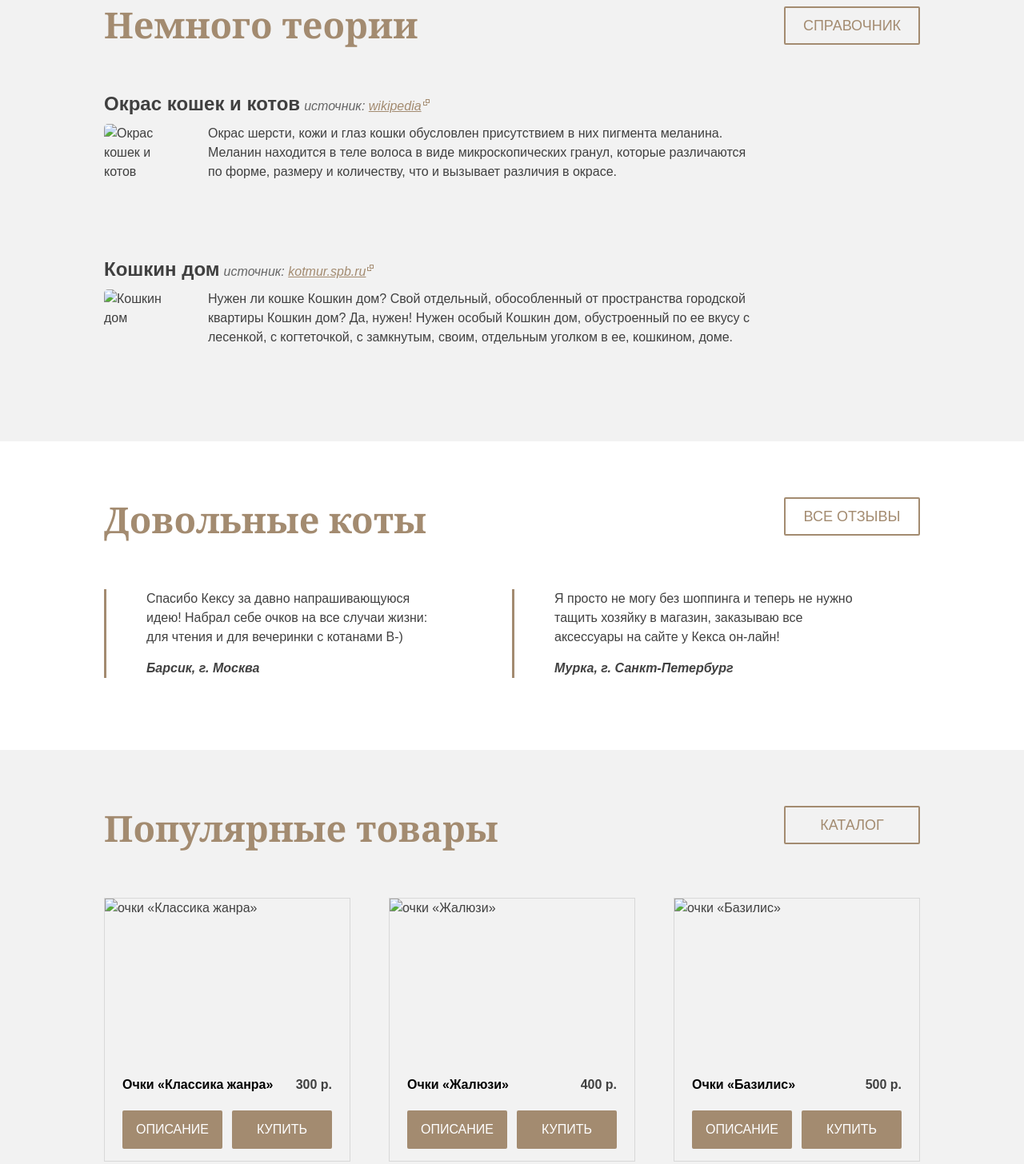
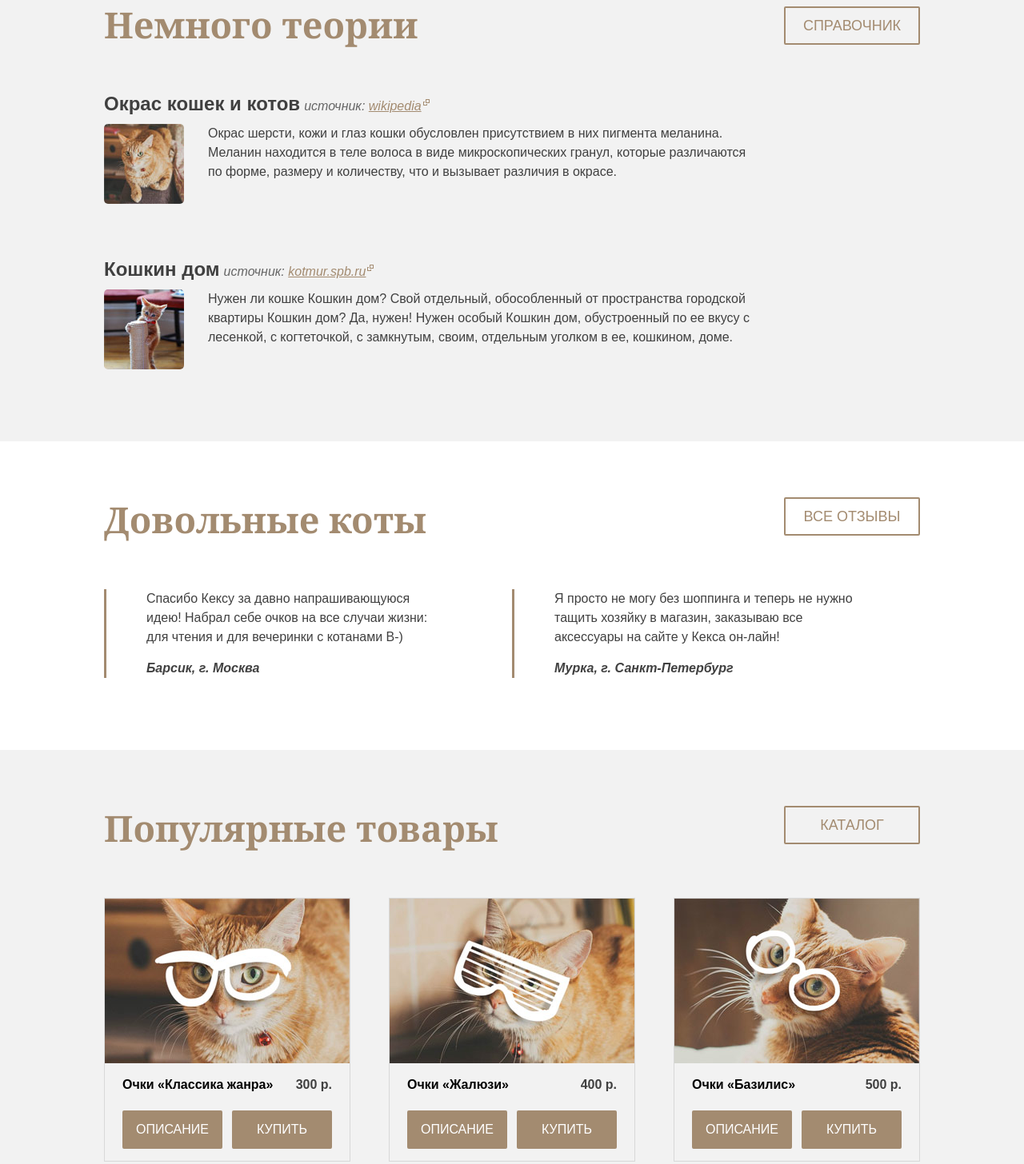
Before and after one commit to Alipbek/Alipbek.github.io, a plain HTML site: page keksby.html in a window 1280 px wide. Shown: the part 885-2341 px from the top of the page at 80% size. Drawn offline with Linux system fonts and the light colour scheme.

Commit message:
Правильный путь
Исправил все ошибки с путями к изображениям

```diff
--- a/keksby.html
+++ b/keksby.html
@@ -10,7 +10,7 @@
       <div class="container">
         <div class="header-top clearfix">
           <div class="header-logo">
-            <img src="img/logo.png" alt="The Great Keksby" width="205" height="55">
+            <img src="keksby/img/logo.png" alt="The Great Keksby" width="205" height="55">
           </div>
           <ul class="main-nav clearfix">
             <li><a href="#">Магазин</a></li>
@@ -56,7 +56,7 @@
             <i class="reference-source">источник: <a target="_blank" href="https://ru.wikipedia.org">wikipedia</a></i>
           </dt>
           <dd>
-            <img src="img/article-1.jpg" alt="Окрас кошек и котов" width="100" height="100">
+            <img src="keksby/img/article-1.jpg" alt="Окрас кошек и котов" width="100" height="100">
             <p>Окрас шерсти, кожи и глаз кошки обусловлен присутствием в них пигмента меланина. Меланин находится в теле волоса в виде микроскопических гранул, которые различаются по форме, размеру и количеству, что и вызывает различия в окрасе.</p>
           </dd>
           <dt>
@@ -64,7 +64,7 @@
             <i class="reference-source">источник: <a target="_blank" href="http://kotmur.spb.ru">kotmur.spb.ru</a></i>
           </dt>
           <dd>
-            <img src="img/article-2.jpg" alt="Кошкин дом" width="100" height="100">
+            <img src="keksby/img/article-2.jpg" alt="Кошкин дом" width="100" height="100">
             <p>Нужен ли кошке Кошкин дом? Свой отдельный, обособленный от пространства городской квартиры Кошкин дом? Да, нужен! Нужен особый Кошкин дом, обустроенный по ее вкусу с лесенкой, с когтеточкой, с замкнутым, своим, отдельным уголком в ее, кошкином, доме.</p>
           </dd>
         </dl>
@@ -96,21 +96,21 @@
         <a class="btn to-catalog" href="#" title="Посмотреть все товары">Каталог</a>
         <div class="popular-items clearfix">
           <div class="catalog-item">
-            <img src="img/glasses-1.jpg" alt="очки «Классика жанра»" width="306" height="206">
+            <img src="keksby/img/glasses-1.jpg" alt="очки «Классика жанра»" width="306" height="206">
             <h3>Очки «Классика жанра»</h3>
             <b class="catalog-item-price">300 р.</b>
             <a href="#" class="btn btn-info">Описание</a>
             <a href="#" class="btn btn-buy">Купить</a>
           </div>
           <div class="catalog-item">
-            <img src="img/glasses-2.jpg" alt="очки «Жалюзи»" width="306" height="206">
+            <img src="keksby/img/glasses-2.jpg" alt="очки «Жалюзи»" width="306" height="206">
             <h3>Очки «Жалюзи»</h3>
             <b class="catalog-item-price">400 р.</b>
             <a href="#" class="btn btn-info">Описание</a>
             <a href="#" class="btn btn-buy">Купить</a>
           </div>
           <div class="catalog-item">
-            <img src="img/glasses-3.jpg" alt="очки «Базилис»" width="306" height="206">
+            <img src="keksby/img/glasses-3.jpg" alt="очки «Базилис»" width="306" height="206">
             <h3>Очки «Базилис»</h3>
             <b class="catalog-item-price">500 р.</b>
             <a href="#" class="btn btn-info">Описание</a>
@@ -202,7 +202,7 @@
       <div class="container">
         <div class="footer-top clearfix">
           <div class="footer-logo">
-            <img src="img/logo.png" alt="The Great Keksby" width="205" height="55">
+            <img src="keksby/img/logo.png" alt="The Great Keksby" width="205" height="55">
           </div>
           <a href="#" class="btn btn-quick-order">Заказать</a>
         </div>
```
